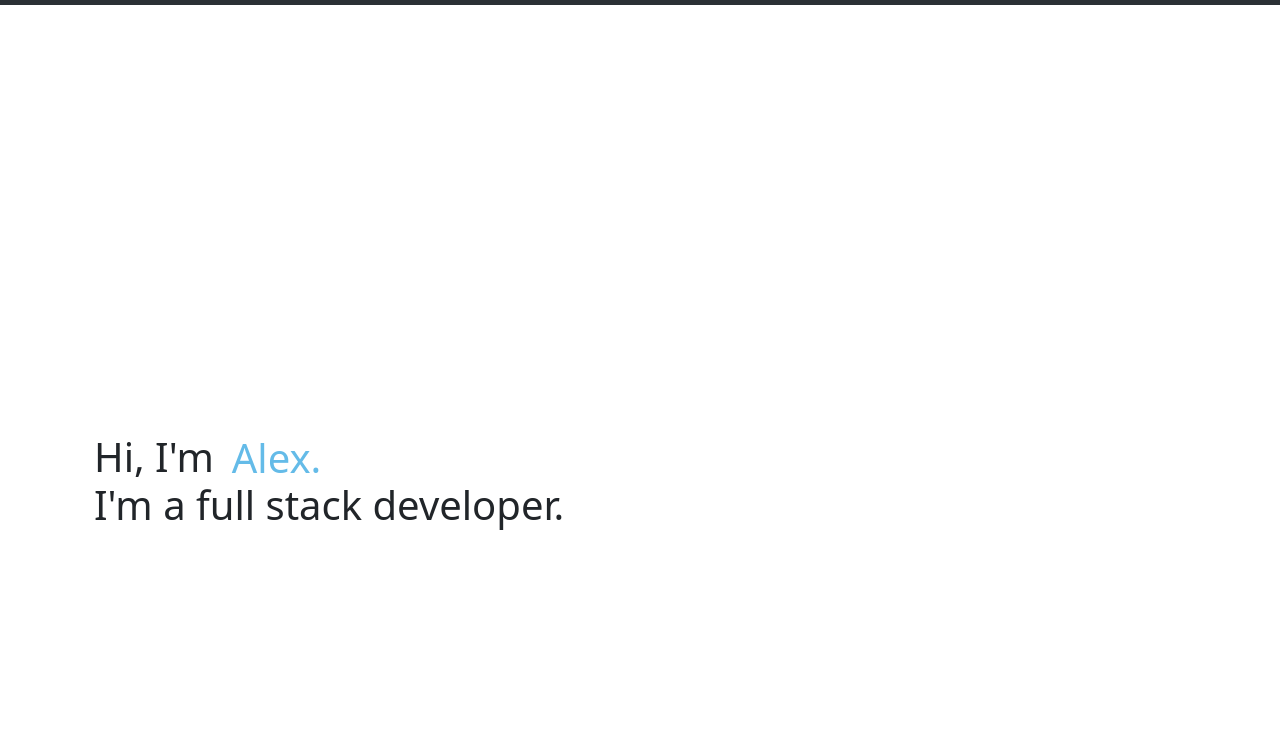
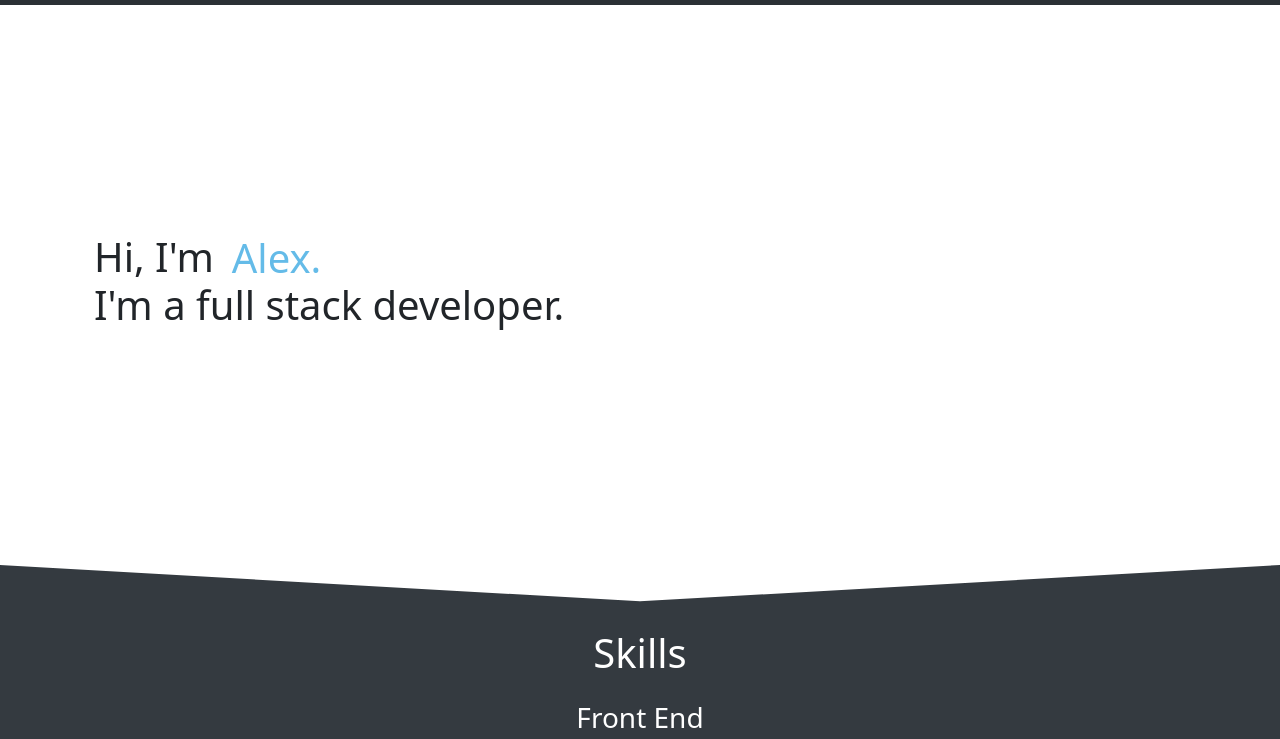
Before and after one commit to Cion318/cion318.github.io, a plain HTML site: page index.html in a window 1280 px wide. Shown: the part 61-800 px from the top of the page. Drawn offline with nearby package versions, Linux system fonts and the light colour scheme; a script that the page names is missing.

Commit message:
Changed hero layout.

```diff
--- a/res/css/style.css
+++ b/res/css/style.css
@@ -22,7 +22,7 @@ html, body {
 
 /* Hero Settings ---------------------------------------------------*/
 .hero {
-    min-height: 60rem;
+    min-height: 35rem;
     display:flex;
     flex-direction: column;
     justify-content: center;
```
